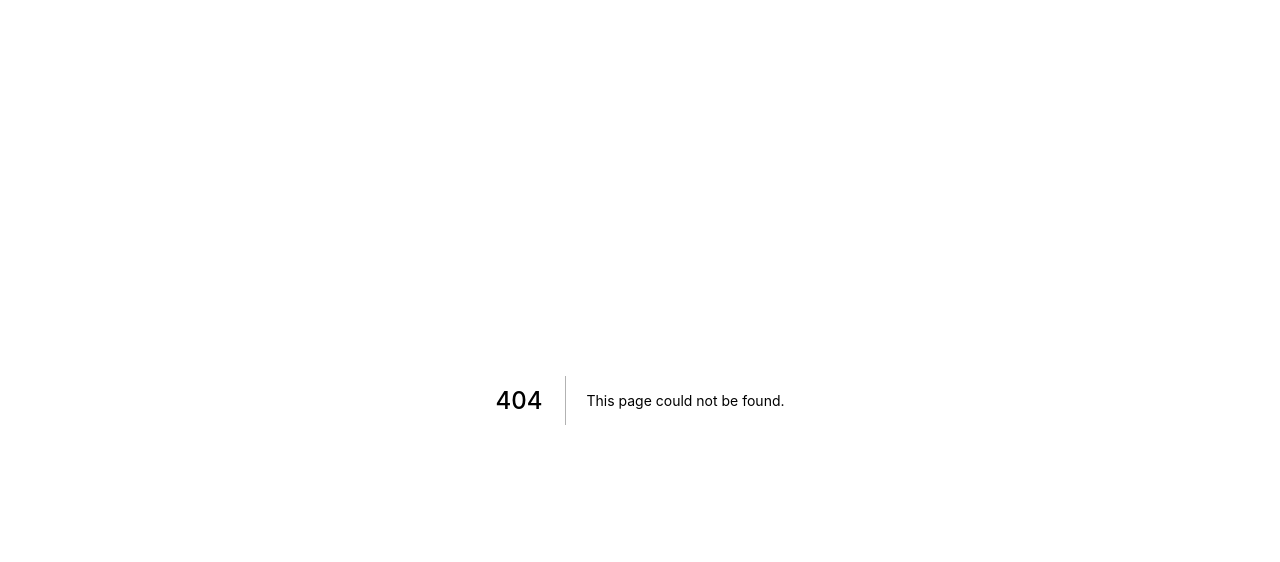
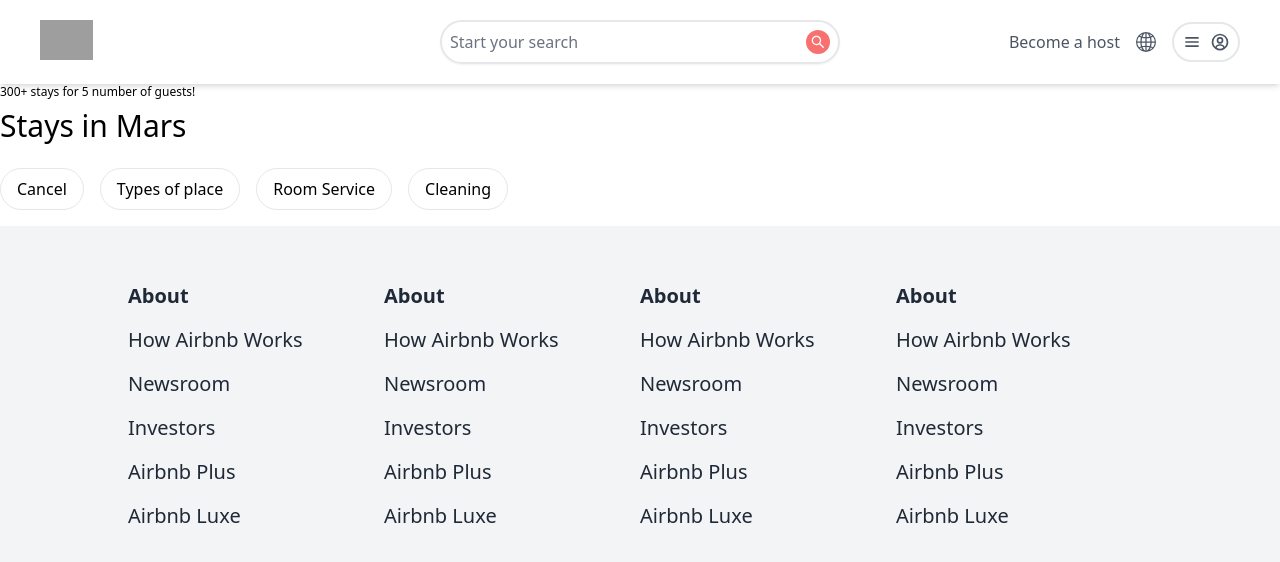
Before and after one commit to Kunwar-Aditya-Codes/airbnb-next, a Next.js app: page /search in a window 1280 px wide. Before the commit this address had no page. Shown: the top 562 px of the page. Built offline with nearby package versions, Linux system fonts and the light colour scheme; grey boxes are pictures that could not be loaded.

Commit message:
search page

```diff
--- /dev/null
+++ b/pages/search.js
@@ -0,0 +1,26 @@
+import React from 'react';
+import Header from '../components/Header';
+import Footer from '../components/Footer';
+
+const Search = () => {
+  return (
+    <div>
+      <Header />
+      <main className='flex'>
+        <section>
+          <p className='text-xs'>300+ stays for 5 number of guests!</p>
+          <p className='text-3xl font-medium mt-2 mb-6'>Stays in Mars</p>
+          <div className='hidden lg:inline-flex space-x-4 mb-4'>
+            <p className='button'>Cancel</p>
+            <p className='button'>Types of place</p>
+            <p className='button'>Room Service</p>
+            <p className='button'>Cleaning</p>
+          </div>
+        </section>
+      </main>
+      <Footer />
+    </div>
+  );
+};
+
+export default Search;
--- a/styles/globals.css
+++ b/styles/globals.css
@@ -1,3 +1,9 @@
 @tailwind base;
 @tailwind components;
 @tailwind utilities;
+
+@layer components {
+  .button {
+    @apply px-4 py-2  border rounded-full cursor-pointer hover:shadow-lg active:scale-95 active:bg-gray-100 transition transform duration-100 ease-out;
+  }
+}
```
